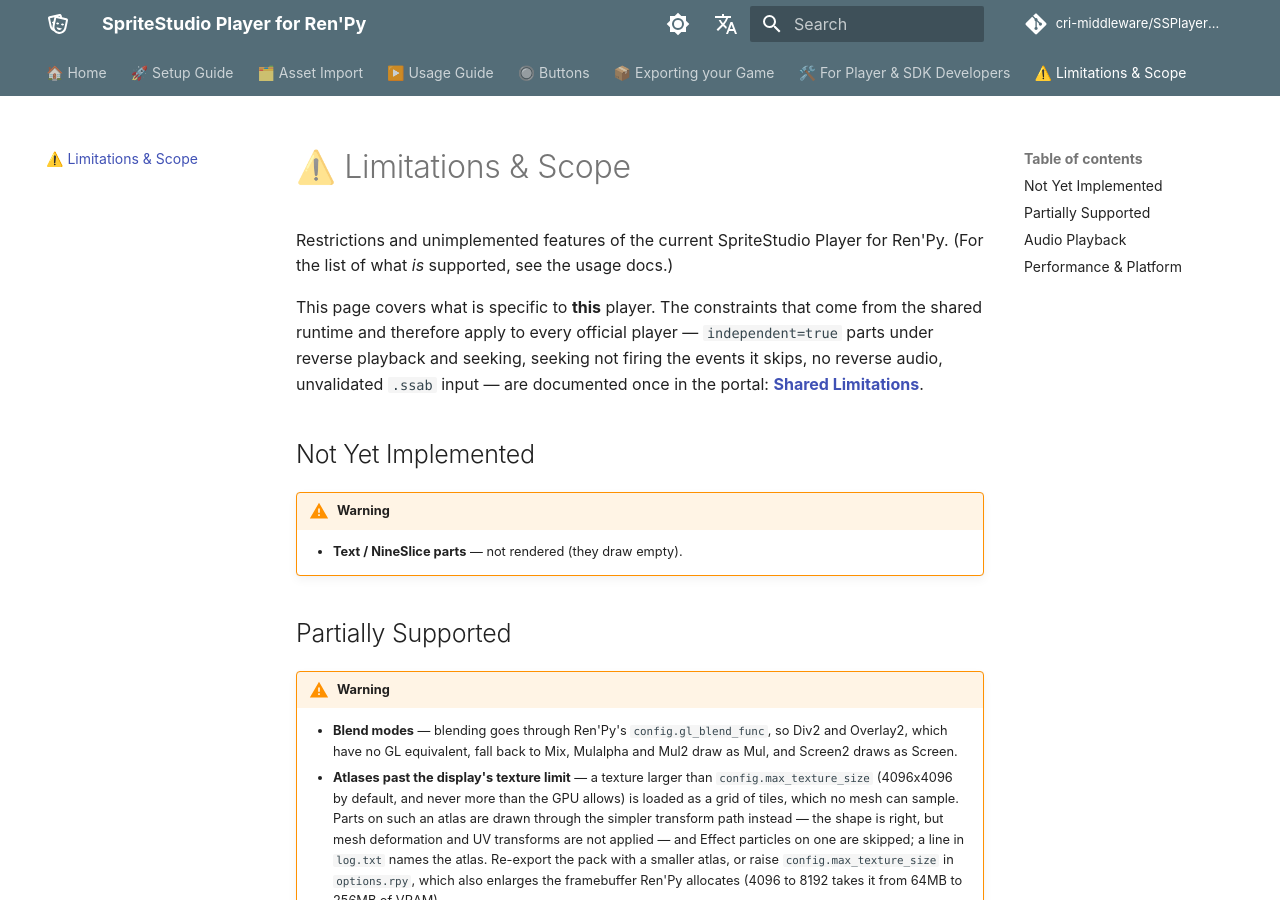
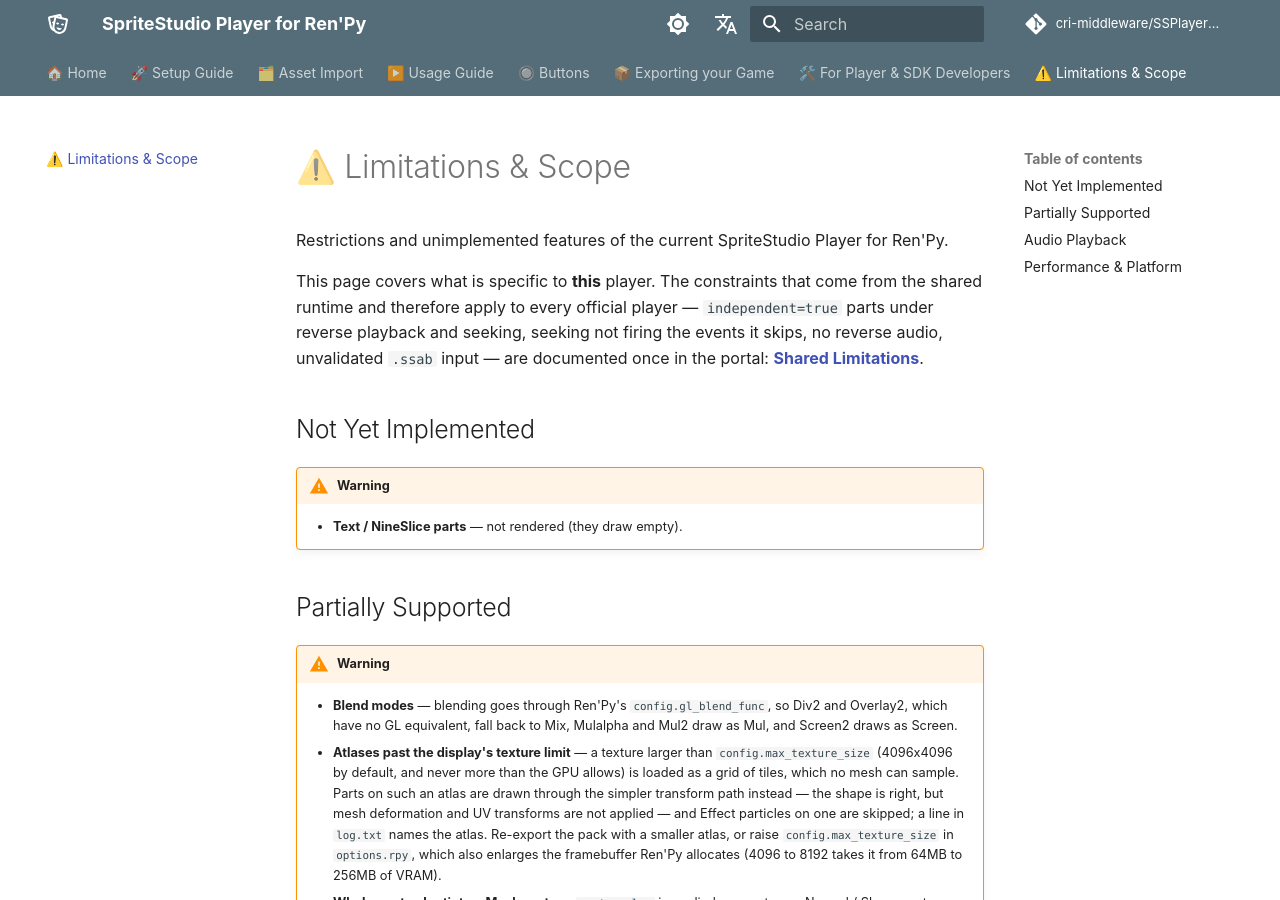
Before and after one commit to cri-middleware/SSPlayerForRenPy, an MkDocs documentation site: the page built from docs/en/limitations.md, in a window 1280 px wide and 900 px high. Built offline with MkDocs 1.6.1 and Material for MkDocs 9.7.7, drawn with Linux system fonts in a browser that asks for light colours; comment, search, counter and statistics services are not loaded.

Commit message:
docs: keep the limitations page's promises
The page pointed to a supported-features list in the usage docs that does
not exist, and the index described it as a list of supported features;
both now say what it holds. The ja link to usage uses the page's title.

```diff
--- a/docs/en/limitations.md
+++ b/docs/en/limitations.md
@@ -1,6 +1,6 @@
 # ⚠️ Limitations & Scope
 
-Restrictions and unimplemented features of the current SpriteStudio Player for Ren'Py. (For the list of what *is* supported, see the usage docs.)
+Restrictions and unimplemented features of the current SpriteStudio Player for Ren'Py.
 
 This page covers what is specific to **this** player. The constraints that come from the shared runtime and therefore apply to every official player — `independent=true` parts under reverse playback and seeking, seeking not firing the events it skips, no reverse audio, unvalidated `.ssab` input — are documented once in the portal: **[Shared Limitations](https://cri-middleware.github.io/SpriteStudio-Docs/sdk/limitations/)**.
 
```
Also changed, not shown: docs/en/index.md (+1 -1 lines), docs/ja/index.md (+1 -1 lines), docs/ja/limitations.md (+2 -2 lines).
